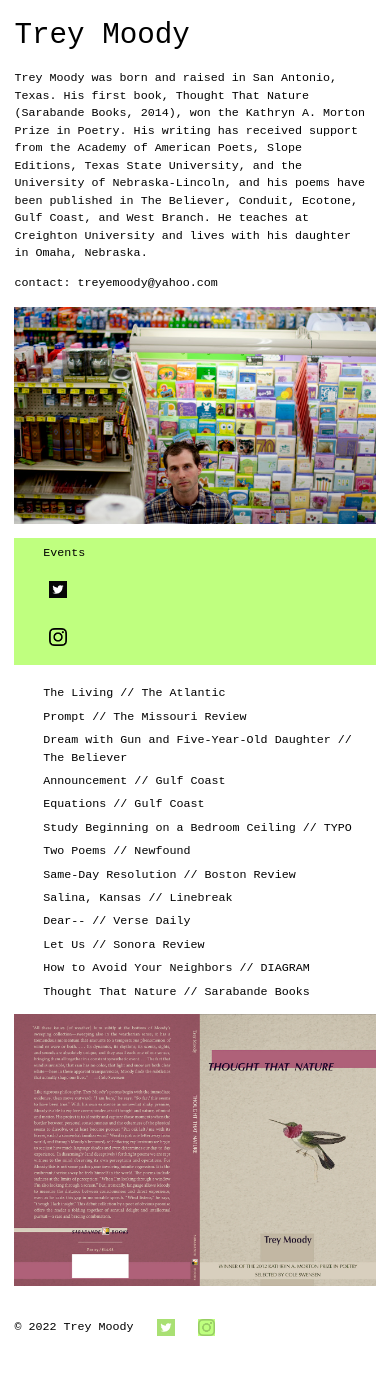
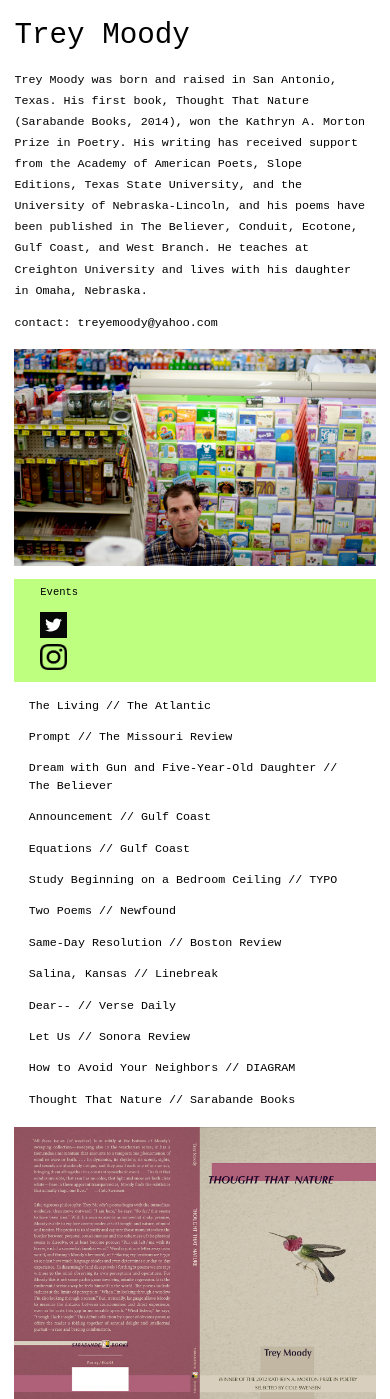
Before and after one commit to parkersmathers/trey-moody-vitesite, a website built with Vite: page index.html in a window 390 px wide. Shown: the top 1399 px of the page. Built offline with nearby package versions, Linux system fonts and the light colour scheme.

Commit message:
update styles

```diff
--- a/main.css
+++ b/main.css
@@ -38,7 +38,7 @@
 }
 
 ul li h3 {
-  margin: 0.5em 0;
+  margin-bottom: 0.5em;
 }
 
 h1,
@@ -55,10 +55,6 @@
 a {
   text-decoration: none;
   color: inherit;
-}
-
-a:hover {
-  color: maroon;
 }
 
 #page {
@@ -86,6 +82,7 @@
   transform: rotate(90deg);
   transform-origin: left top;
   font-size: 3em;
+  position: sticky;
 }
 
 #bio {
@@ -98,6 +95,7 @@
   font-size: inherit;
   padding-top: 1em;
   padding-right: 0.5em;
+  line-height: 1.8em;
 }
 
 #bio h3,
@@ -110,53 +108,70 @@
 }
 
 #publications {
+  margin-top: -1.2em;
   margin-left: 4em;
+  padding-top: 0.8em;
+  padding-bottom: 0.4em;
   padding-left: 1em;
-  margin-top: -1em;
-  padding-top: 1em;
   z-index: 1;
+}
+
+#publications a {
+  padding: 0.3em 0;
+  outline: 0;
+  border-bottom: solid 1px transparent;
+  -webkit-transition: color 0.2s ease-out, border-bottom-color 0.2s ease-out;
+  -moz-transition: color 0.2s ease-out, border-bottom-color 0.2s ease-out;
+  -ms-transition: color 0.2s ease-out, border-bottom-color 0.2s ease-out;
+  -o-transition: color 0.2s ease-out, border-bottom-color 0.2s ease-out;
+  transition: color 0.2s ease-out, border-bottom-color 0.2s ease-out;
+}
+
+#publications a:hover {
+  font-weight: bold;
+  color: rgba(1, 32, 1);
+  border-bottom: solid 1px rgb(128, 255, 0);
 }
 
 #events {
   align-self: flex-start;
   margin-top: 1em;
   margin-right: -4em;
-  padding: 3em 1em;
+  padding: 2em 0 4em;
   background-color: rgba(128, 255, 0, 0.5);
 }
 
-#events ul,
-#events h2,
-#events div {
-  visibility: hidden;
+#events h2 {
+  margin-bottom: 3em;
 }
 
-#events h2,
-#events div {
-  padding-left: 2em;
+#events h2 span {
+  background-color: rgb(255, 255, 255);
+  font-size: 1.7em;
+  padding-right: 1em;
 }
 
-#events div a {
-  padding-right: 1em;
-  padding-left: 0.5em;
-  margin: 0.5em 0;
+#events pre {
+  margin-left: 2em;
+  display: flex;
 }
 
-#events a img.logo,
-footer pre a img.logo {
-  width: 1.5em;
-  height: 1.5em;
+#events pre a {
+  padding: 1em;
+  margin-right: 0.5em;
+  display: flex;
+  align-items: center;
+  justify-content: center;
+}
+
+#events a img.logo {
+  width: 3em;
+  height: 3em;
   color: inherit;
 }
 
 #events a img.twitter {
   background-color: black;
-}
-
-#events:hover ul,
-#events:hover h2,
-#events:hover div {
-  visibility: visible;
 }
 
 #page .book-box {
@@ -172,7 +187,8 @@
   display: flex;
   justify-content: flex-start;
   align-items: center;
-  margin-bottom: 2rem;
+  margin-bottom: 2em;
+  margin-top: 1em;
 }
 
 footer pre {
@@ -184,13 +200,25 @@
 }
 
 footer pre a {
+  padding: 1em;
   display: flex;
   line-height: 1;
   background-color: rgba(128, 255, 0, 0.5);
 }
 
+footer pre a img.logo {
+  width: 1.5em;
+  height: 1.5em;
+  color: inherit;
+}
+
 footer pre a img.instagram {
   opacity: 0.2;
+}
+
+#year {
+  display: inline-block;
+  min-width: 2em;
 }
 
 @media screen and (max-width: 800px) {
@@ -211,24 +239,20 @@
     align-self: flex-end;
     margin-top: 1em;
     margin-right: 0;
+    font-size: 0.9em;
     padding: 0.5em 2em;
     background-color: rgba(128, 255, 0, 0.5);
   }
-  #events li:first-child,
-  #events div:last-child {
-    display: flex;
-    flex-direction: column;
-    align-items: flex-start;
-    justify-content: flex-start;
+  #events h2 {
+    margin-bottom: 1em;
   }
-  #events ul,
-  #events h2,
-  #events div {
-    visibility: visible;
-    padding-left: 0;
+  #events pre a {
+    padding: 0.8em;
   }
-  #events div a {
-    padding: 1em 0.5em 0;
+  #events a img.logo {
+    width: 2.5em;
+    height: 2.5em;
+    color: inherit;
   }
   #photo {
     margin-top: 1em;
@@ -237,12 +261,16 @@
     margin-top: 0;
     margin-left: 0;
     padding-bottom: 0.5em;
-    padding-left: 2em;
+    padding-right: 1em;
   }
   #page .book-box {
     width: 100%;
+    padding: 0;
   }
   #book {
     margin-top: 0;
   }
+  footer {
+    padding-left: 2em;
+  }
 }
```
